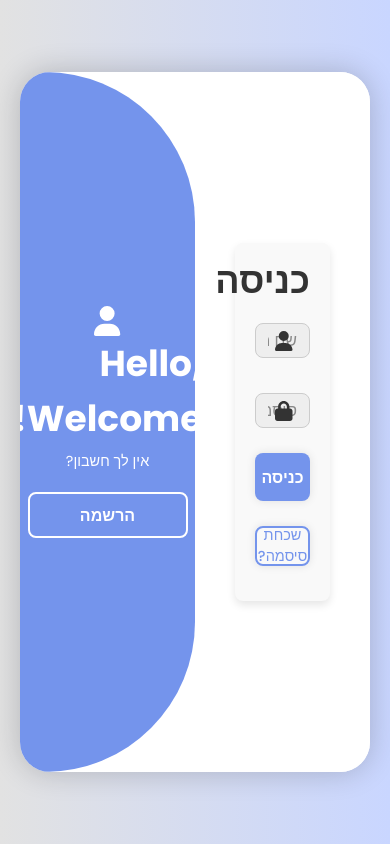
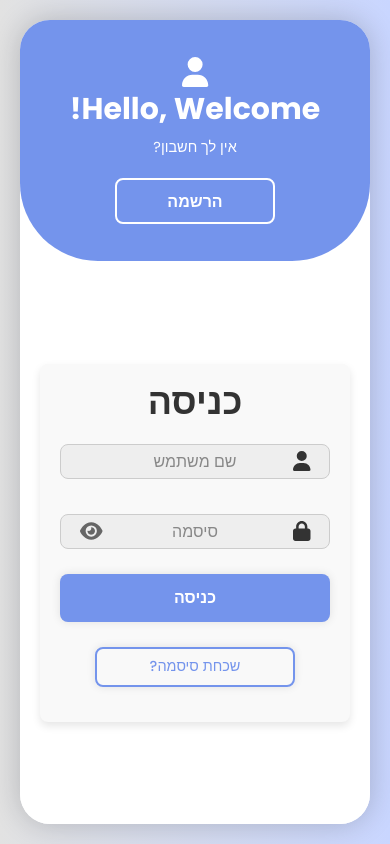
Before and after one commit to Natipinyan/Lectpro, a React (Create React App) app in the folder client/: page /students in a window 390 px wide. Built offline with nearby package versions, Linux system fonts and the light colour scheme; no server answers.

Commit message:
fix bugs

```diff
--- a/client/src/components/logAndRegStudent/LoginSignupForm.jsx
+++ b/client/src/components/logAndRegStudent/LoginSignupForm.jsx
@@ -1,10 +1,10 @@
-import React, {useState} from 'react';
+import React, { useState } from 'react';
 import '../../css/logAndReg/LoginSignupForm.css';
 import axios from 'axios';
-import {useNavigate} from 'react-router-dom';
+import { useNavigate } from 'react-router-dom';
 import NotificationPopup from "../projects/NotificationPopup";
-import {FontAwesomeIcon} from '@fortawesome/react-fontawesome';
-import {faSignInAlt, faUser, faEnvelope, faLock, faPhone} from '@fortawesome/free-solid-svg-icons';
+import { FontAwesomeIcon } from '@fortawesome/react-fontawesome';
+import { faSignInAlt, faUser, faEnvelope, faLock, faPhone, faEye, faEyeSlash } from '@fortawesome/free-solid-svg-icons';
 
 const LoginSignupForm = () => {
     const [isActive, setIsActive] = useState(false);
@@ -17,6 +17,8 @@ const LoginSignupForm = () => {
     const [password, setPassword] = useState('');
     const [error, setError] = useState('');
     const [notificationType, setNotificationType] = useState('');
+    const [showPassword, setShowPassword] = useState(false); // מצב להצגת סיסמה בלוגין
+    const [showRegisterPassword, setShowRegisterPassword] = useState(false); // מצב להצגת סיסמה בהרשמה
     const navigate = useNavigate();
 
     const handleRegisterClick = () => {
@@ -63,8 +65,8 @@ const LoginSignupForm = () => {
         try {
             const response = await axios.post(
                 `${process.env.REACT_APP_BASE_URL}/students/login/check`,
-                {userName, password},
-                {withCredentials: true}
+                { userName, password },
+                { withCredentials: true }
             );
 
             if (response.data.loggedIn) {
@@ -112,18 +114,23 @@ const LoginSignupForm = () => {
                                 placeholder="שם משתמש"
                                 required
                             />
-                            <FontAwesomeIcon icon={faUser} className="input-icon"/>
+                            <FontAwesomeIcon icon={faUser} className="input-icon" />
                         </div>
                         <div className="input-box">
                             <input
-                                type="password"
+                                type={showPassword ? 'text' : 'password'}
                                 name="password"
                                 value={password}
                                 onChange={(e) => setPassword(e.target.value)}
                                 placeholder="סיסמה"
                                 required
                             />
-                            <FontAwesomeIcon icon={faLock} className="input-icon"/>
+                            <FontAwesomeIcon icon={faLock} className="input-icon" />
+                            <FontAwesomeIcon
+                                icon={showPassword ? faEyeSlash : faEye}
+                                className="toggle-password"
+                                onClick={() => setShowPassword(!showPassword)}
+                            />
                         </div>
                         <button type="submit" className="btn">
                             כניסה
@@ -149,7 +156,7 @@ const LoginSignupForm = () => {
                                 placeholder="שם פרטי"
                                 required
                             />
-                            <FontAwesomeIcon icon={faUser} className="input-icon"/>
+                            <FontAwesomeIcon icon={faUser} className="input-icon" />
                         </div>
                         <div className="input-box">
                             <input
@@ -159,7 +166,7 @@ const LoginSignupForm = () => {
                                 placeholder="שם משפחה"
                                 required
                             />
-                            <FontAwesomeIcon icon={faUser} className="input-icon"/>
+                            <FontAwesomeIcon icon={faUser} className="input-icon" />
                         </div>
                         <div className="input-box">
                             <input
@@ -169,7 +176,7 @@ const LoginSignupForm = () => {
                                 placeholder="שם משתמש"
                                 required
                             />
-                            <FontAwesomeIcon icon={faUser} className="input-icon"/>
+                            <FontAwesomeIcon icon={faUser} className="input-icon" />
                         </div>
                         <div className="input-box">
                             <input
@@ -179,27 +186,38 @@ const LoginSignupForm = () => {
                                 placeholder="כתובת אימייל"
                                 required
                             />
-                            <FontAwesomeIcon icon={faEnvelope} className="input-icon"/>
+                            <FontAwesomeIcon icon={faEnvelope} className="input-icon" />
                         </div>
                         <div className="input-box">
                             <input
                                 type="text"
                                 value={phone}
-                                onChange={(e) => setPhone(e.target.value)}
+                                onChange={(e) => {
+                                    const onlyDigits = e.target.value.replace(/\D/g, ''); // מסיר כל תו שאינו ספרה
+                                    setPhone(onlyDigits);
+                                }}
                                 placeholder="מספר טלפון"
                                 required
                             />
-                            <FontAwesomeIcon icon={faPhone} className="input-icon"/>
+                            <FontAwesomeIcon icon={faPhone} className="input-icon" />
                         </div>
                         <div className="input-box">
                             <input
-                                type="password"
+                                type={showRegisterPassword ? 'text' : 'password'}
                                 value={pass}
                                 onChange={(e) => setPass(e.target.value)}
                                 placeholder="סיסמה"
                                 required
                             />
-                            <FontAwesomeIcon icon={faLock} className="input-icon"/>
+                            <FontAwesomeIcon icon={faLock} className="input-icon" />
+                            <FontAwesomeIcon
+                                icon={showRegisterPassword ? faEyeSlash : faEye}
+                                className="toggle-password"
+                                onClick={() => setShowRegisterPassword(!showRegisterPassword)}
+                            />
+                        </div>
+                        <div>
+                            הסיסמה חייבת להיות לפחות 8 תווים, לכלול אות גדולה, אות קטנה, מספר ותו מיוחד. אנגלית בלבד
                         </div>
                         <button type="submit" className="btn">
                             הרשמה
@@ -209,7 +227,7 @@ const LoginSignupForm = () => {
 
                 <div className="toggle-box">
                     <div className="toggle-panel toggle-left">
-                        <FontAwesomeIcon icon={faUser} className="toggle-icon"/>
+                        <FontAwesomeIcon icon={faUser} className="toggle-icon" />
                         <h1>Hello, Welcome!</h1>
                         <p>אין לך חשבון?</p>
                         <button className="btn register-btn" onClick={handleRegisterClick}>
@@ -217,7 +235,7 @@ const LoginSignupForm = () => {
                         </button>
                     </div>
                     <div className="toggle-panel toggle-right">
-                        <FontAwesomeIcon icon={faSignInAlt} className="toggle-icon"/>
+                        <FontAwesomeIcon icon={faSignInAlt} className="toggle-icon" />
                         <h1>Welcome Back!</h1>
                         <p>יש לך חשבון?</p>
                         <button className="btn login-btn" onClick={handleLoginClick}>
@@ -238,5 +256,4 @@ const LoginSignupForm = () => {
     );
 };
 
-
 export default LoginSignupForm;
--- a/client/src/components/logAndRegStudent/ProfileForm.jsx
+++ b/client/src/components/logAndRegStudent/ProfileForm.jsx
@@ -22,7 +22,7 @@ const ProfileForm = ({ userData, formData, setFormData, isEditing, setIsEditing,
             return;
         }
 
-        onSave(); // לא מציגים הודעת הצלחה כאן, כי היא מטופלת ב-Profile
+        onSave();
     };
 
     return (
@@ -126,7 +126,7 @@ const ProfileForm = ({ userData, formData, setFormData, isEditing, setIsEditing,
                         <span className="form-value">{userData.phone || "לא זמין"}</span>
                     </div>
                     <div className="button-container">
-                        <button className="edit-button" onClick={() => setIsEditing(true)}>עריכה</button>
+                        <button className="edit-button-profil" onClick={() => setIsEditing(true)}>עריכה</button>
                     </div>
                 </div>
             )}
--- a/client/src/components/projects/AddTech.jsx
+++ b/client/src/components/projects/AddTech.jsx
@@ -25,7 +25,7 @@ const AddTechnology = ({ onBackToProject, showNotification }) => {
 
             const data = await response.json();
             if (response.ok) {
-                showNotification("הטכנולוגיה נוספה בהצלחה!", "success");
+                showNotification("הטכנולוגיה נוספה בהצלחה,אנא המשך למלא שאר השדות בפרוייקט!", "success");
                 setName("");
                 setTechType("");
                 onBackToProject();
--- a/client/src/components/projects/UploadFile.jsx
+++ b/client/src/components/projects/UploadFile.jsx
@@ -1,4 +1,5 @@
 import React, { useEffect, useRef, useState } from "react";
+import { useNavigate } from "react-router-dom";
 import styles from "../../css/projects/upFile.module.css";
 import NotificationPopup from "./NotificationPopup";
 
@@ -10,6 +11,7 @@ const UploadFile = () => {
     const [loading, setLoading] = useState(true);
     const [notification, setNotification] = useState(null);
     const fileInputRef = useRef(null);
+    const navigate = useNavigate(); // ניווט לדף הבית
 
     const showNotification = (message, type) => {
         setNotification({ message, type });
@@ -66,10 +68,14 @@ const UploadFile = () => {
             });
 
             if (response.ok) {
-                showNotification("הקובץ נשלח בהצלחה!", "success");
+                showNotification("הקובץ נשלח בהצלחה! הנך מועבר לדף הבית", "success");
                 setFile(null);
                 setFileName("גרור קובץ לכאן או לחץ לבחירה");
                 setSelectedProject(null);
+
+                setTimeout(() => {
+                    navigate("/students/HomeStudent");
+                }, 2000);
             } else {
                 showNotification("אירעה שגיאה בשליחת הקובץ.", "error");
             }
--- a/client/src/css/logAndReg/LoginSignupForm.css
+++ b/client/src/css/logAndReg/LoginSignupForm.css
@@ -1,6 +1,6 @@
 @import url('https://fonts.googleapis.com/css2?family=Poppins:ital,wght@0,100;0,200;0,300;0,400;0,500;0,600;0,700;0,800;0,900;1,100;1,200;1,300;1,400;1,500;1,600;1,700;1,800;1,900&display=swap');
 
-*{
+* {
     margin: 0;
     padding: 0;
     box-sizing: border-box;
@@ -10,7 +10,7 @@
     direction: rtl;
 }
 
-.bodyLogReg{
+.bodyLogReg {
     display: flex;
     justify-content: center;
     align-items: center;
@@ -18,30 +18,32 @@
     background: linear-gradient(90deg, #e2e2e2, #c9d6ff);
 }
 
-.container{
+.container {
     position: relative;
     width: 1000px;
-    height: 700px;
+    height: 720px;
     background: #fff;
     margin: 20px;
     border-radius: 30px;
-    box-shadow: 0 0 30px rgba(0, 0, 0, .2);
+    box-shadow: 0 0 30px rgba(0, 0, 0, 0.2);
     overflow: hidden;
 }
 
-.container h1{
+.container h1 {
     font-size: 36px;
     margin: -10px 0;
 }
 
-.container p{
+.container p {
     font-size: 14.5px;
     margin: 15px 0;
 }
 
-form{ width: 100%; }
+form {
+    width: 100%;
+}
 
-.form-box{
+.form-box {
     position: absolute;
     right: 0;
     width: 50%;
@@ -53,13 +55,20 @@ form{ width: 100%; }
     text-align: center;
     padding: 40px;
     z-index: 1;
-    transition: .6s ease-in-out 1.2s, visibility 0s 1s;
+    transition: right 0.6s ease-in-out 1.2s, visibility 0s 1s;
 }
 
-.container.active .form-box{ right: 50%; }
+.container.active .form-box {
+    right: 50%;
+}
 
-.form-box.register{ visibility: hidden; }
-.container.active .form-box.register{ visibility: visible; }
+.form-box.register {
+    visibility: hidden;
+}
+
+.container.active .form-box.register {
+    visibility: visible;
+}
 
 .input-box {
     position: relative;
@@ -68,7 +77,7 @@ form{ width: 100%; }
 
 .input-box input {
     width: 100%;
-    padding: 13px 50px 13px 20px;
+    padding: 13px 50px 13px 50px; /* ריווח לשני האייקונים (ימין ושמאל) */
     background: #eee;
     border-radius: 8px;
     border: none;
@@ -78,21 +87,14 @@ form{ width: 100%; }
     font-weight: 500;
 }
 
-
 .input-box input::placeholder {
     color: #888;
     font-weight: 400;
 }
-.input-box i{
-    position: absolute;
-    right: 20px;
-    top: 50%;
-    transform: translateY(-50%);
-    font-size: 20px;
-}
+
 .input-box .input-icon {
     position: absolute;
-    left: 20px;
+    right: 20px; /* אייקון המנעול בצד ימין */
     top: 50%;
     transform: translateY(-50%);
     font-size: 20px;
@@ -102,6 +104,21 @@ form{ width: 100%; }
 
 .input-box:hover .input-icon {
     color: #7494ec;
+}
+
+.toggle-password {
+    position: absolute;
+    left: 20px; /* אייקון העין בצד שמאל */
+    top: 50%;
+    transform: translateY(-50%);
+    font-size: 20px;
+    color: #666;
+    cursor: pointer;
+    transition: color 0.3s ease-in-out;
+}
+
+.toggle-password:hover {
+    color: #7494ec; /* התאמת צבע בעת ריחוף לעקביות */
 }
 
 .forgot-link {
@@ -152,12 +169,13 @@ form{ width: 100%; }
     outline: 2px solid #5e7cd9;
     outline-offset: 2px;
 }
-.btn{
+
+.btn {
     width: 100%;
     height: 48px;
     background: #7494ec;
     border-radius: 8px;
-    box-shadow: 0 0 10px rgba(0, 0, 0, .1);
+    box-shadow: 0 0 10px rgba(0, 0, 0, 0.1);
     border: none;
     cursor: pointer;
     font-size: 16px;
@@ -165,13 +183,13 @@ form{ width: 100%; }
     font-weight: 600;
 }
 
-.toggle-box{
+.toggle-box {
     position: absolute;
     width: 100%;
     height: 100%;
 }
 
-.toggle-box::before{
+.toggle-box::before {
     content: '';
     position: absolute;
     left: -250%;
@@ -183,9 +201,11 @@ form{ width: 100%; }
     transition: 1.8s ease-in-out;
 }
 
-.container.active .toggle-box::before{ left: 50%; }
+.container.active .toggle-box::before {
+    left: 50%;
+}
 
-.toggle-panel{
+.toggle-panel {
     position: absolute;
     width: 50%;
     height: 100%;
@@ -195,36 +215,41 @@ form{ width: 100%; }
     justify-content: center;
     align-items: center;
     z-index: 2;
-    transition: .6s ease-in-out;
+    transition: 0.6s ease-in-out;
 }
 
-.toggle-panel.toggle-left{
+.toggle-panel.toggle-left {
     left: 0;
     transition-delay: 1.2s;
 }
-.container.active .toggle-panel.toggle-left{
+
+.container.active .toggle-panel.toggle-left {
     left: -50%;
-    transition-delay: .6s;
+    transition-delay: 0.6s;
 }
 
-.toggle-panel.toggle-right{
+.toggle-panel.toggle-right {
     right: -50%;
-    transition-delay: .6s;
+    transition-delay: 0.6s;
 }
-.container.active .toggle-panel.toggle-right{
+
+.container.active .toggle-panel.toggle-right {
     right: 0;
     transition-delay: 1.2s;
 }
 
-.toggle-panel p{ margin-bottom: 20px; }
+.toggle-panel p {
+    margin-bottom: 20px;
+}
 
-.toggle-panel .btn{
+.toggle-panel .btn {
     width: 160px;
     height: 46px;
     background: transparent;
     border: 2px solid #fff;
     box-shadow: none;
 }
+
 .toggle-icon {
     font-size: 30px;
     margin-bottom: 10px;
@@ -235,21 +260,25 @@ form{ width: 100%; }
 .toggle-panel:hover .toggle-icon {
     transform: scale(1.2);
 }
-/*@media screen and (max-width: 650px){
-    .container{ height: calc(100vh - 40px); }
 
-    .form-box{
+/* מדיה קוורי למסכים קטנים */
+@media screen and (max-width: 650px) {
+    .container {
+        height: calc(100vh - 40px);
+    }
+
+    .form-box {
         bottom: 0;
         width: 100%;
         height: 70%;
     }
 
-    .container.active .form-box{
+    .container.active .form-box {
         right: 0;
         bottom: 30%;
     }
 
-    .toggle-box::before{
+    .toggle-box::before {
         left: 0;
         top: -270%;
         width: 100%;
@@ -257,31 +286,41 @@ form{ width: 100%; }
         border-radius: 20vw;
     }
 
-    .container.active .toggle-box::before{
+    .container.active .toggle-box::before {
         left: 0;
         top: 70%;
     }
 
-    .container.active .toggle-panel.toggle-left{
+    .container.active .toggle-panel.toggle-left {
         left: 0;
         top: -30%;
     }
 
-    .toggle-panel{
+    .toggle-panel {
         width: 100%;
         height: 30%;
     }
-    .toggle-panel.toggle-left{ top: 0; }
-    .toggle-panel.toggle-right{
+
+    .toggle-panel.toggle-left {
+        top: 0;
+    }
+
+    .toggle-panel.toggle-right {
         right: 0;
         bottom: -30%;
     }
 
-    .container.active .toggle-panel.toggle-right{ bottom: 0; }
+    .container.active .toggle-panel.toggle-right {
+        bottom: 0;
+    }
 }
 
-@media screen and (max-width: 400px){
-    .form-box { padding: 20px; }
+@media screen and (max-width: 400px) {
+    .form-box {
+        padding: 20px;
+    }
 
-    .toggle-panel h1{font-size: 30px; }
-}*/
+    .toggle-panel h1 {
+        font-size: 30px;
+    }
+}
--- a/client/src/css/logAndReg/profileFrome.css
+++ b/client/src/css/logAndReg/profileFrome.css
@@ -62,7 +62,7 @@
 
 .primary-button,
 .secondary-button,
-.edit-button {
+.edit-button-profil{
     height: 48px;
     border-radius: 8px;
     box-shadow: 0 0 10px rgba(0, 0, 0, 0.1);
@@ -108,7 +108,7 @@
     outline-offset: 2px;
 }
 
-.edit-button {
+.edit-button-profil{
     background: #7494ec;
     color: #fff;
     width: 100%;
@@ -117,13 +117,13 @@
     display: block;
 }
 
-.edit-button:hover {
+.edit-button-profil:hover {
     background: #5e7cd9;
     box-shadow: 0 0 12px rgba(0, 0, 0, 0.15);
     transform: translateY(-2px);
 }
 
-.edit-button:focus {
+.edit-button-profil:focus {
     outline: 2px solid #5e7cd9;
     outline-offset: 2px;
 }
@@ -146,7 +146,7 @@
 
     .primary-button,
     .secondary-button,
-    .edit-button {
+    .edit-button-profil{
         height: 42px;
         font-size: 14px;
         padding: 0 15px;
--- a/client/src/layout/Sidebar.jsx
+++ b/client/src/layout/Sidebar.jsx
@@ -31,10 +31,9 @@ const Sidebar = () => {
     };
 
     const buttons = [
-        { icon: faBars, label: 'תפריט', page: '/menu' },
         { icon: faHouse, label: 'בית', page: '/students/HomeStudent' },
         { icon: faSignInAlt, label: 'התנתקות', action: 'logout', onClick: handleLogout },
-        { icon: faUser, label: 'אזור אישי', page: '/students/profile' },
+        { icon: faUser, label: 'פרופיל', page: '/students/profile' },
         { icon: faPlusCircle, label: 'הוסף פרויקט', page: '/students/upload' },
         { icon: faFolderOpen, label: 'הפרויקטים שלי', page: '/students/MyProjects' },
         { icon: faUpload, label: 'העלה קובץ', page: '/students/UpFile' },
@@ -49,19 +48,15 @@ const Sidebar = () => {
             <div className="left">
                 <h2>תפריט</h2>
                 <div className="spacer"></div>
-                {buttons.map((btn, index) => (
-                    <button key={index} onClick={btn.onClick || (() => handleNavigate(btn.page))}>
-                        <FontAwesomeIcon icon={btn.icon} />
+                <button disabled>
+                    <FontAwesomeIcon icon={faBars} />
                 </button>
-                ))}
             </div>
 
             <div className="right">
                 <h1>lectpro</h1>
                 <nav className="buttons">
-                    {buttons
-                        .filter((btn) => btn.icon !== faBars)
-                        .map((btn, index) => (
+                    {buttons.map((btn, index) => (
                         <button key={index} onClick={btn.onClick || (() => handleNavigate(btn.page))}>
                             <FontAwesomeIcon icon={btn.icon} />
                             <span>{btn.label}</span>
```
Also changed, not shown: client/src/components/base/HomeStudents.jsx (line endings or trailing spaces). Lines whose indentation alone changed are shown as unchanged.
